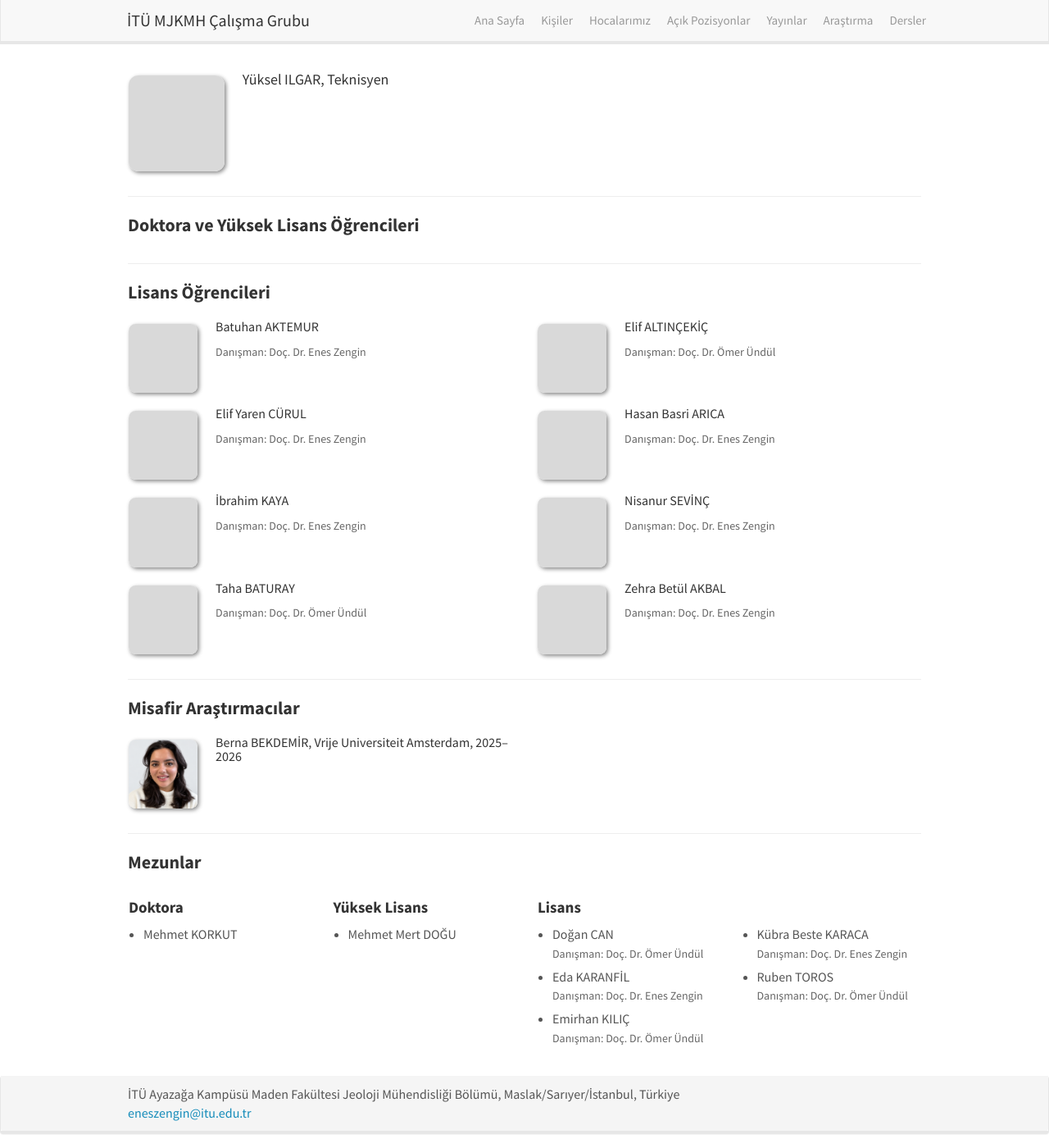
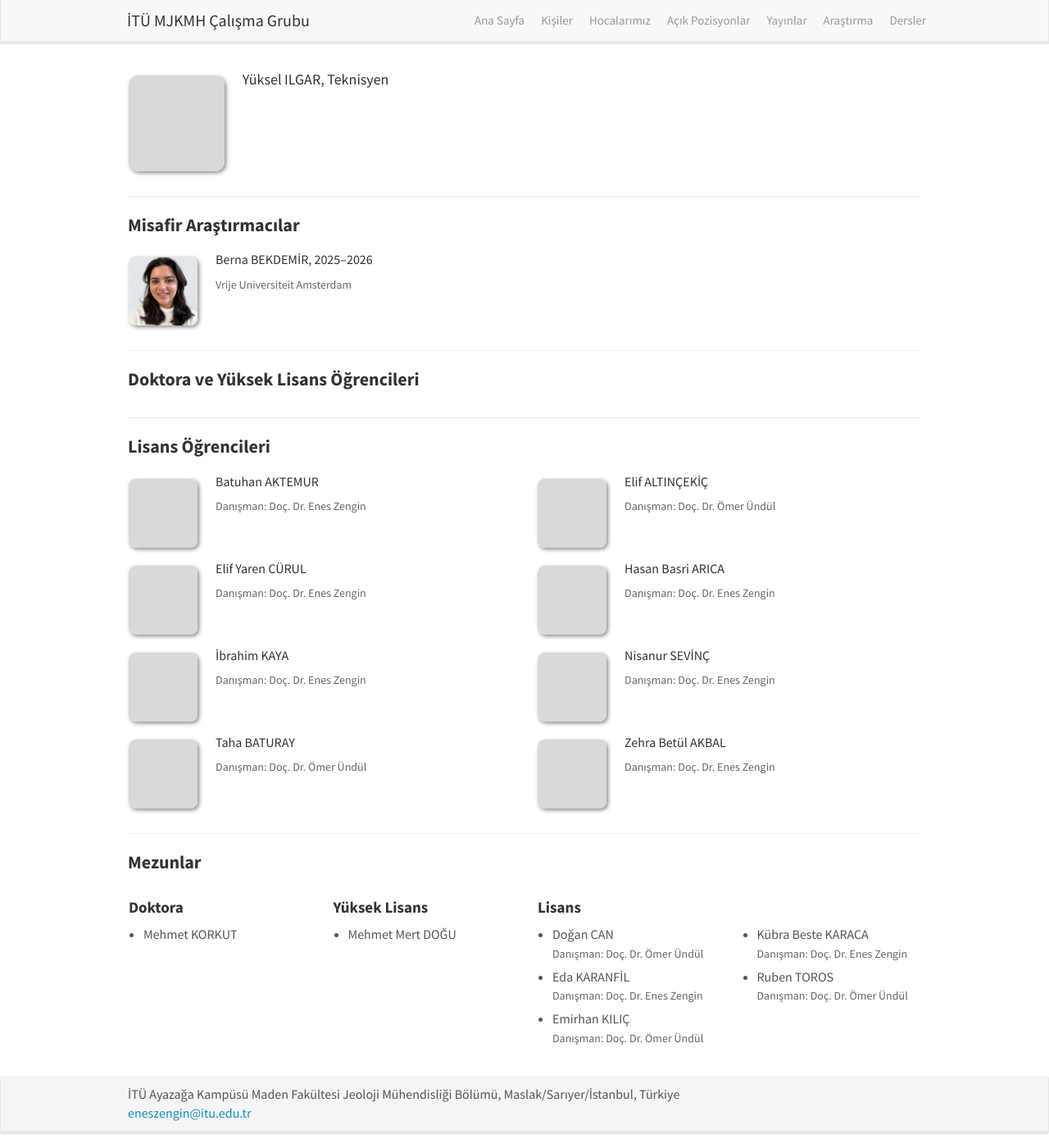
Before and after one commit to eneszengin/mjkmh, a Jekyll site: the page built from _pages/team.md, in a window 1280 px wide and 1400 px high, scrolled down 727 px. Shown: the whole window at 82% size. Built offline with Jekyll 4.4.1, drawn with Linux system fonts in a browser that asks for light colours; nearby versions of some CDN libraries.

Commit message:
Kişiler: Misafir Araştırmacılar öğrencilerin üstünde; Bekdemir kartı (yıllar ad yanında, kurum alt satırda)
Co-Authored-By: Claude Opus 5.5 <noreply@anthropic.com>

```diff
--- a/_data/ogrenciler.yml
+++ b/_data/ogrenciler.yml
@@ -1,5 +1,5 @@
 # Kişiler sayfasındaki öğrenci ve misafir bölümleri (ada göre Türk alfabesiyle sıralı)
-# Her kişi için: name, surname (büyük harfle), isteğe bağlı advisor (danışman), photo, info
+# Her kişi için: name, surname (büyük harfle), isteğe bağlı info (adın yanında), institution (kurum, alt satır), advisor (danışman), photo
 
 lisansustu: []
 
@@ -33,4 +33,5 @@ misafir:
   - name: Berna
     surname: BEKDEMİR
     photo: berna-bekdemir.png
-    info: Vrije Universiteit Amsterdam, 2025–2026
+    info: 2025–2026
+    institution: Vrije Universiteit Amsterdam
--- a/_pages/team.md
+++ b/_pages/team.md
@@ -41,7 +41,7 @@ permalink: /kisiler/
 
 <hr>
 
-{% assign bolumler = "lisansustu:Doktora ve Yüksek Lisans Öğrencileri,lisans:Lisans Öğrencileri,misafir:Misafir Araştırmacılar" | split: "," %}
+{% assign bolumler = "misafir:Misafir Araştırmacılar,lisansustu:Doktora ve Yüksek Lisans Öğrencileri,lisans:Lisans Öğrencileri" | split: "," %}
 {% for bolum in bolumler %}
 {% assign parca = bolum | split: ":" %}
 <h2 class="kisi-bolum">{{ parca[1] }}</h2>
@@ -51,6 +51,7 @@ permalink: /kisiler/
 <div class="col-sm-6 clearfix team-member ogrenci">
   <img src="{{ site.url }}{{ site.baseurl }}/images/kisiler/{{ kisi.photo | default: 'fotograf-yok.png' }}" class="img-responsive" width="18%" style="float: left" />
   <h4>{{ kisi.name }} {{ kisi.surname }}{% if kisi.info %}, {{ kisi.info }}{% endif %}</h4>
+  {% if kisi.institution %}<p class="danisman">{{ kisi.institution }}</p>{% endif %}
   {% if kisi.advisor %}<p class="danisman">Danışman: {{ kisi.advisor }}</p>{% endif %}
 </div>
 {% endfor %}
```
